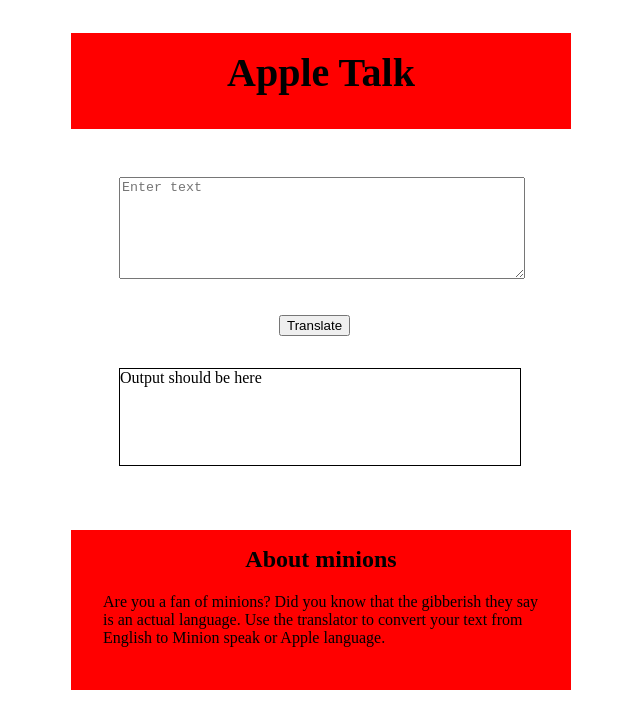
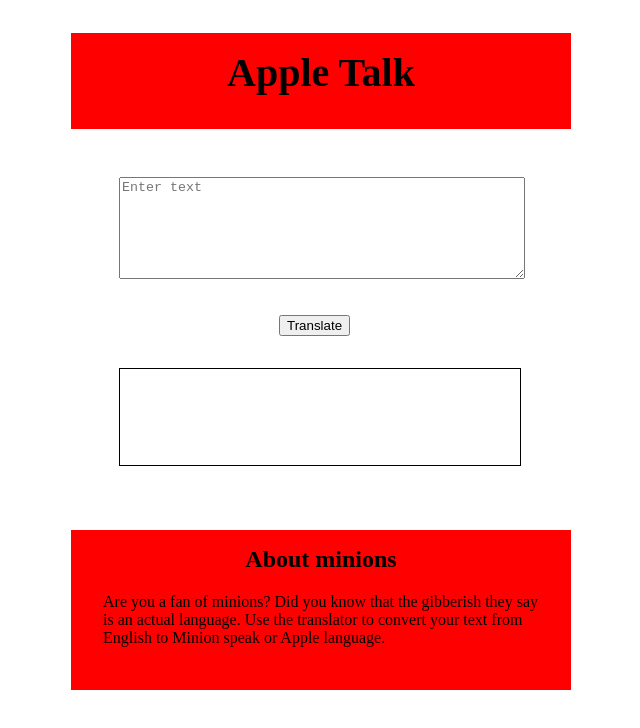
Before and after one commit to arpit01923/Minions-speak, a plain HTML site: page index.html in a window 1280 px wide. Shown: the whole page, without its empty margins (253-893 px from the left). Drawn offline with Linux system fonts and the light colour scheme.

Commit message:
commited

```diff
--- a/index.html
+++ b/index.html
@@ -64,7 +64,7 @@
     <textarea id="i1" placeholder="Enter text"></textarea>
     <br>
     <button id="i2">Translate</button>
-    <div id="i3">Output should be here</div>
+    <div id="i3"></div>
 </div>
         <footer>
             <h2>About minions</h2>
```
